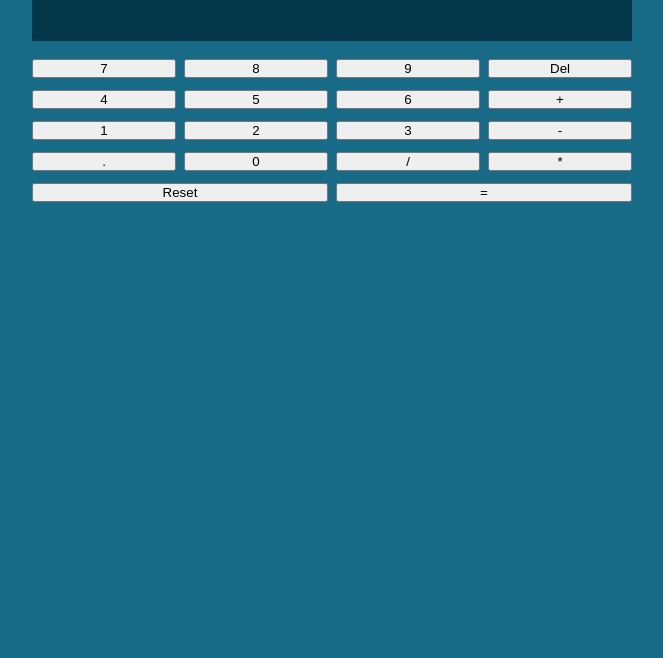
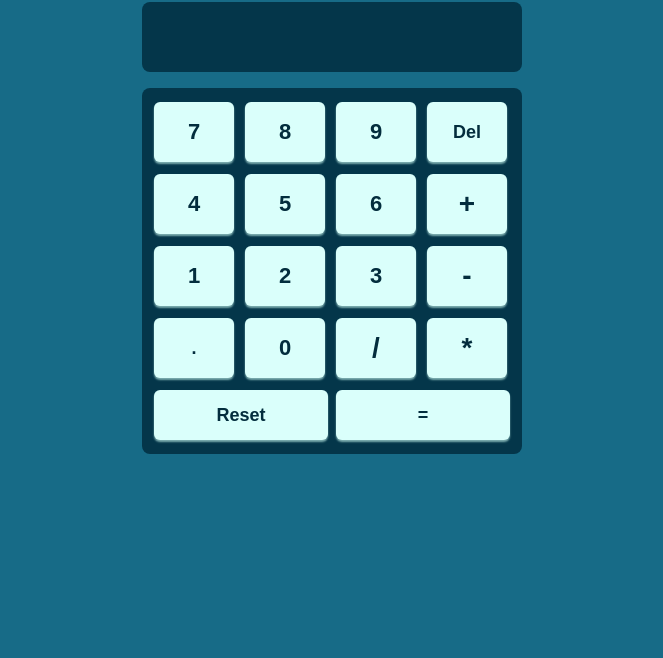
Before and after one commit to amittam104/Calculator, a plain HTML site: page index.html in a window 1280 px wide. Shown: the part 142-800 px from the top of the page, without its empty margins (308-971 px from the left). Drawn offline with Linux system fonts and the light colour scheme.

Commit message:
Style updated

```diff
--- a/style.css
+++ b/style.css
@@ -27,15 +27,19 @@ body {
   color: #000;
 }
 
+h1 {
+  font-size: 2.8rem;
+}
+
 .container {
-  max-width: 60rem;
+  max-width: 38rem;
   margin: 10rem auto;
 }
 
 .calculator {
   display: grid;
   grid-template-columns: 1fr;
-  gap: 1.8rem;
+  gap: 1.6rem;
 }
 
 .layout {
@@ -43,19 +47,54 @@ body {
   grid-template-columns: repeat(4, 1fr);
   row-gap: 1.2rem;
   column-gap: 0.8rem;
+  background-color: #04364a;
+  padding: 1.4rem 1.2rem;
+  border-radius: 0.8rem;
+}
+
+.btn {
+  background-color: #dafffb;
+  border: none;
+  width: 8rem;
+  height: 6rem;
+  border-radius: 0.6rem;
+  font-size: 1.8rem;
+  font-weight: 600;
+  color: #032d3d;
+  box-shadow: 0 2px 2px rgba(155, 204, 201, 0.8);
+  cursor: pointer;
+}
+
+.btn.number {
+  font-size: 2.2rem;
+}
+
+.btn.operator {
+  font-size: 2.8rem;
 }
 
 .btn:last-child {
   grid-column: 3 / -1;
+  width: 100%;
+  height: 100%;
 }
 
 .btn:nth-last-child(2) {
   grid-column: 1 / 3;
+  width: 100%;
+  height: 5rem;
+}
+
+.display {
+  display: grid;
 }
 
 .display-box {
-  height: 5rem;
+  height: 7rem;
   background-color: #04364a;
   color: #fff;
-  font-size: 1.4rem;
+  font-size: 3.2rem;
+  border-radius: 0.8rem;
+  padding: 1.4rem;
+  text-align: right;
 }
```
